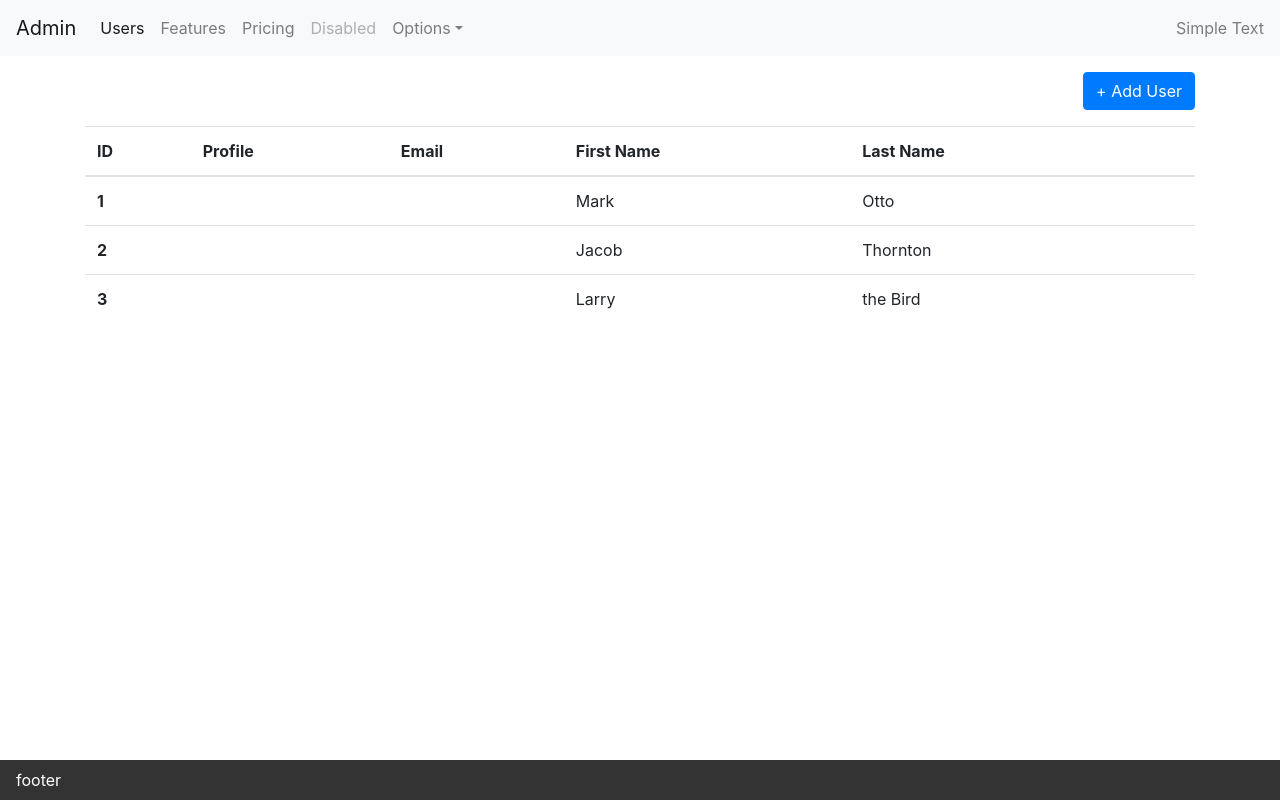
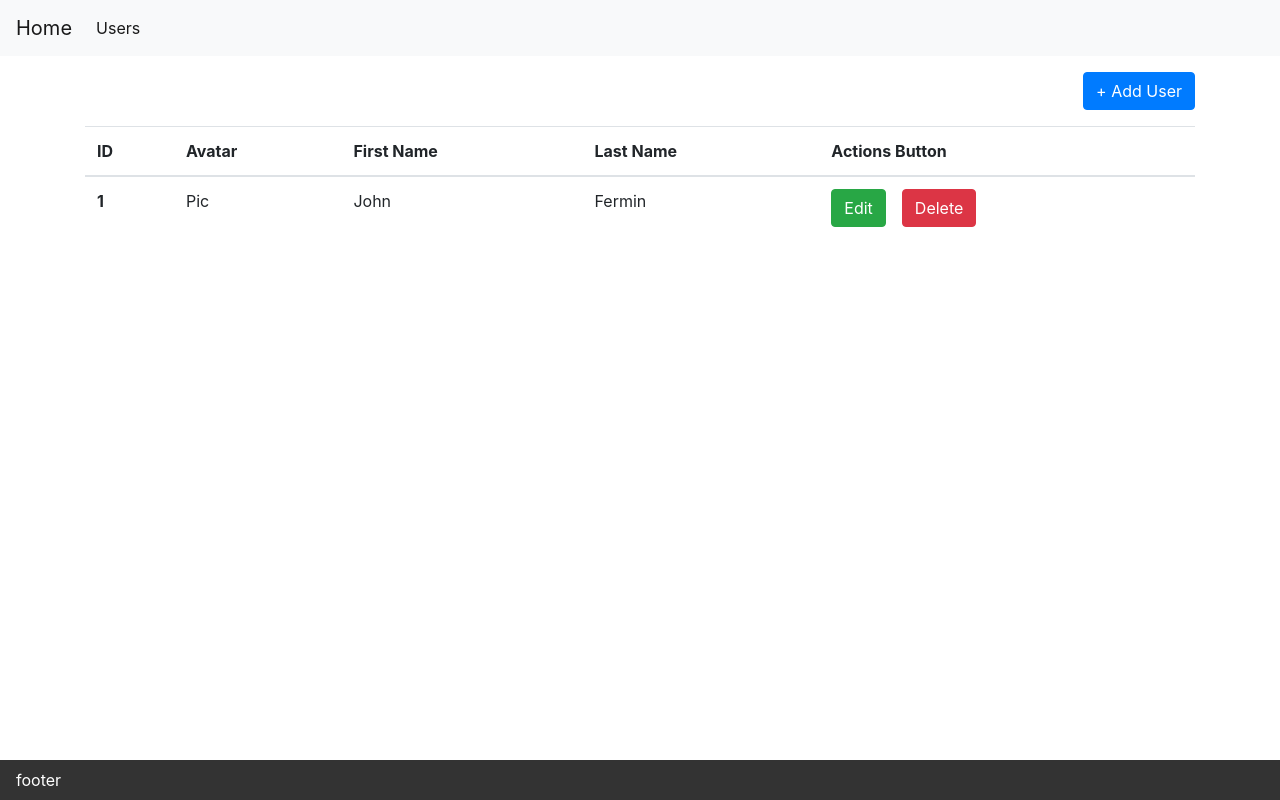
Before and after one commit to ferminejc/ithinkweb-fe-exam, a React (Create React App) app: page /users in a window 1280 px wide. Built offline with nearby package versions, Linux system fonts and the light colour scheme.

Commit message:
clean clode

```diff
--- a/src/components/Pages/PageNav.js
+++ b/src/components/Pages/PageNav.js
@@ -22,7 +22,7 @@ function PageNav() {
   return (
     <Navbar color="light" light expand="md">
       <NavbarBrand tag={Link} to="/">
-        Admin
+        Home
       </NavbarBrand>
       <NavbarToggler onClick={toggle} />
       <Collapse isOpen={isOpen} navbar>
@@ -32,34 +32,7 @@ function PageNav() {
               Users
             </NavLink>
           </NavItem>
-          <NavItem>
-            <NavLink tag={Link} to="/features">
-              Features
-            </NavLink>
-          </NavItem>
-          <NavItem>
-            <NavLink tag={Link} to="/pricing">
-              Pricing
-            </NavLink>
-          </NavItem>
-          <NavItem>
-            <NavLink tag={Link} to="/disabled" disabled>
-              Disabled
-            </NavLink>
-          </NavItem>
-          <UncontrolledDropdown nav inNavbar>
-            <DropdownToggle nav caret>
-              Options
-            </DropdownToggle>
-            <DropdownMenu right>
-              <DropdownItem>Option 1</DropdownItem>
-              <DropdownItem>Option 2</DropdownItem>
-              <DropdownItem divider />
-              <DropdownItem>Reset</DropdownItem>
-            </DropdownMenu>
-          </UncontrolledDropdown>
         </Nav>
-        <NavbarText>Simple Text</NavbarText>
       </Collapse>
     </Navbar>
   );
--- a/src/views/home/index.js
+++ b/src/views/home/index.js
@@ -5,11 +5,9 @@ function Index() {
   return (
     <Container>
       <Jumbotron className="mt-5">
-        <h1 className="display-4">&#123;your name&#125;</h1>
+        <h1 className="display-4">John Christian E. Fermin</h1>
         <address>
-          <a href="mailto:email@address.com">email@address.com</a>
-          <br />
-          <a href="tel:+635552368">(+63) 123-1234-1234</a>
+          <a href="mailto:ferminejc@gmail.com">ferminejc@gmail.com</a>
         </address>
       </Jumbotron>
     </Container>
--- a/src/views/users/index.js
+++ b/src/views/users/index.js
@@ -1,5 +1,5 @@
 import React from 'react';
-import {Container, Table, Button} from 'reactstrap';
+import {Container, Table, Button, Modal} from 'reactstrap';
 
 function Index() {
   return (
@@ -12,38 +12,25 @@ function Index() {
         <thead>
           <tr>
             <th>ID</th>
-            <th>Profile</th>
-            <th>Email</th>
+            <th>Avatar</th>
             <th>First Name</th>
             <th>Last Name</th>
-            <th />
+            <th>Actions Button</th>
           </tr>
         </thead>
 
         <tbody>
           <tr>
             <th scope="row">1</th>
-            <td />
-            <td />
-            <td>Mark</td>
-            <td>Otto</td>
-            <td />
-          </tr>
-          <tr>
-            <th scope="row">2</th>
-            <td />
-            <td />
-            <td>Jacob</td>
-            <td>Thornton</td>
-            <td />
-          </tr>
-          <tr>
-            <th scope="row">3</th>
-            <td />
-            <td />
-            <td>Larry</td>
-            <td>the Bird</td>
-            <td />
+            <td>Pic</td>
+            <td>John</td>
+            <td>Fermin</td>
+            <td>
+              <Button color="success" className="mr-3">
+                Edit
+              </Button>
+              <Button color="danger">Delete</Button>
+            </td>
           </tr>
         </tbody>
       </Table>
```
